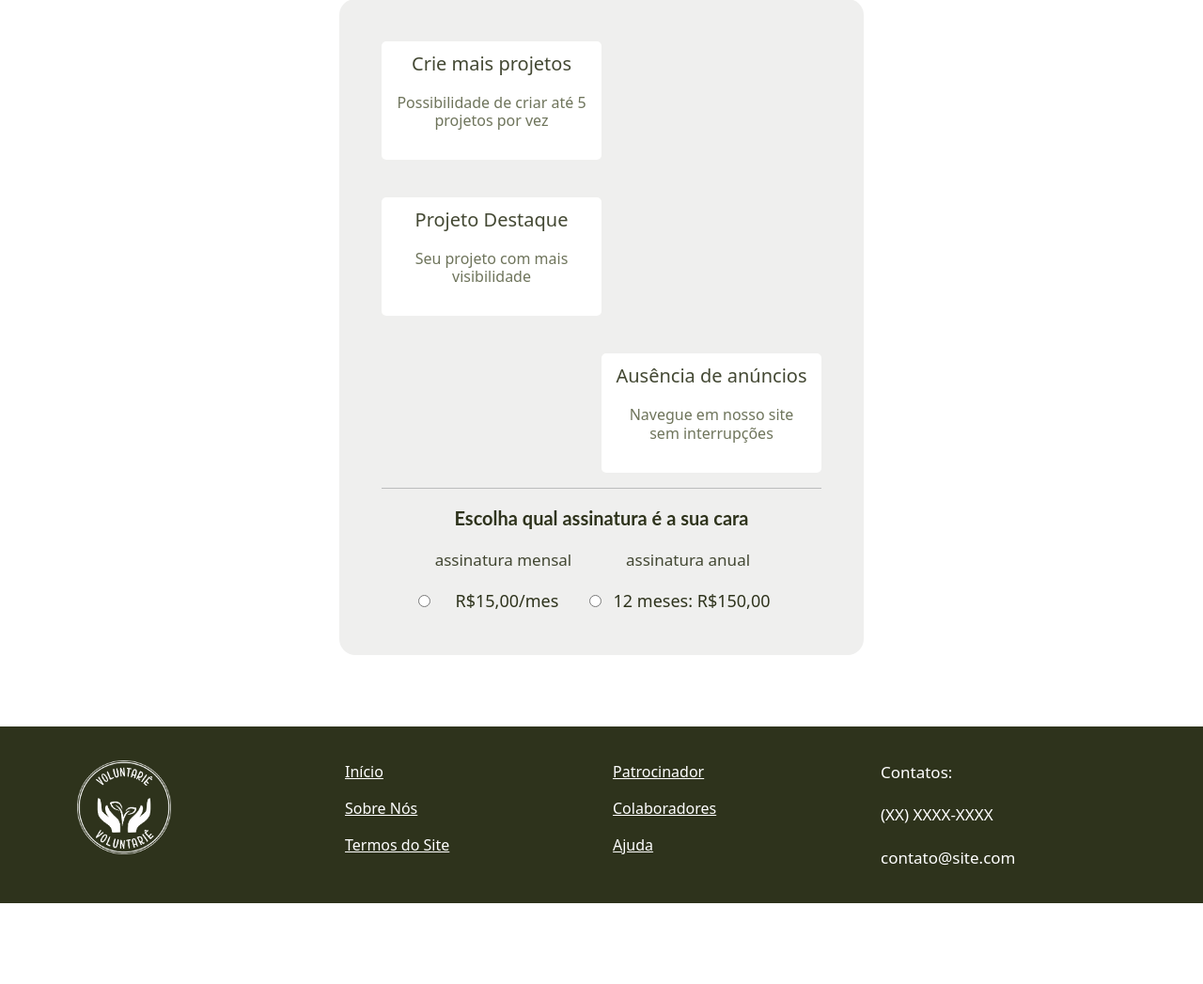
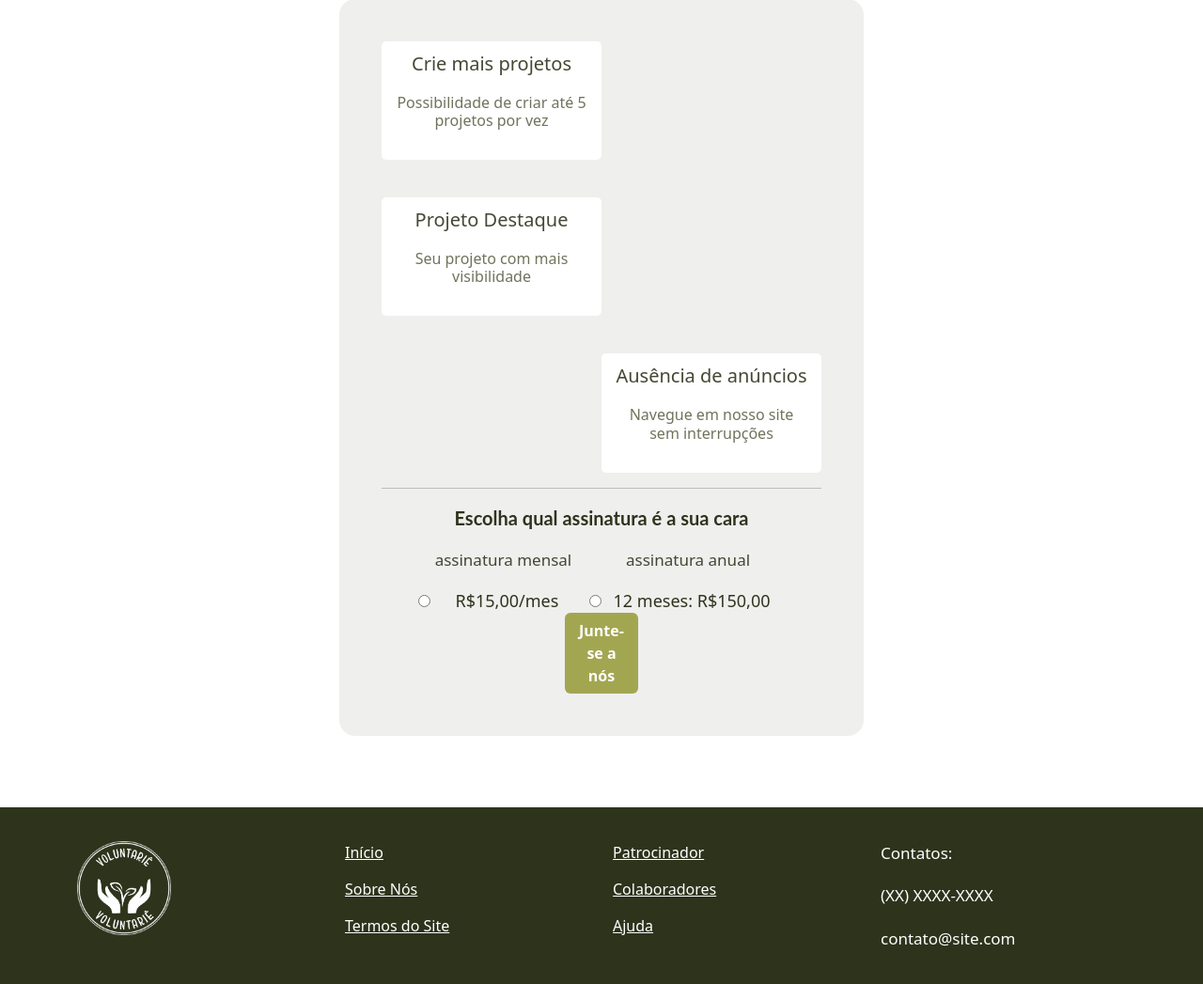
Before and after one commit to murilo5341/Voluntari-, a FastAPI app: page /assinatura in a window 1280 px wide. Shown: the part 243-1290 px from the top of the page at 94% size. Before the commit the page ends 1204 px from the top, so only its background shows below. Run offline with FastAPI, Linux system fonts and the light colour scheme; some libraries are stand-ins or nearby versions.

Commit message:
Assinatura feito

```diff
--- a/templates/main/pages/assinatura.html
+++ b/templates/main/pages/assinatura.html
@@ -146,6 +146,8 @@
             <p>assinatura anual</p><h3>12 meses: R$150,00</h3>
         </label>
     </div>
+    <br>
 
+    <a href="#" class="btn fw-semibold d-grid col-2 mx-auto fixed-text" style="color:white; background-color:#A3A651;">Junte-se a nós</a>
 </div>
 {% endblock %}
```
